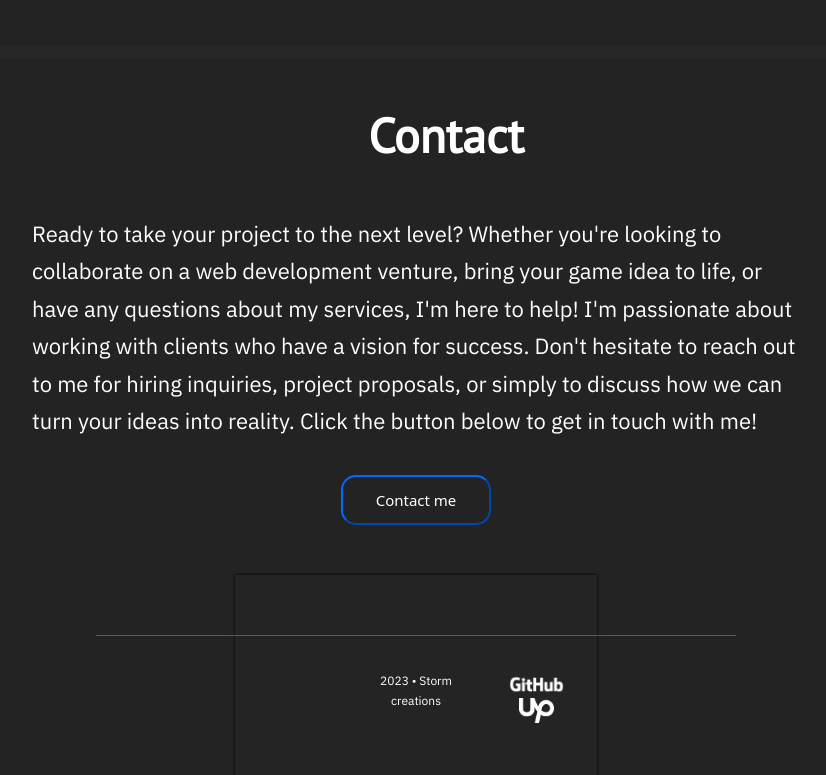
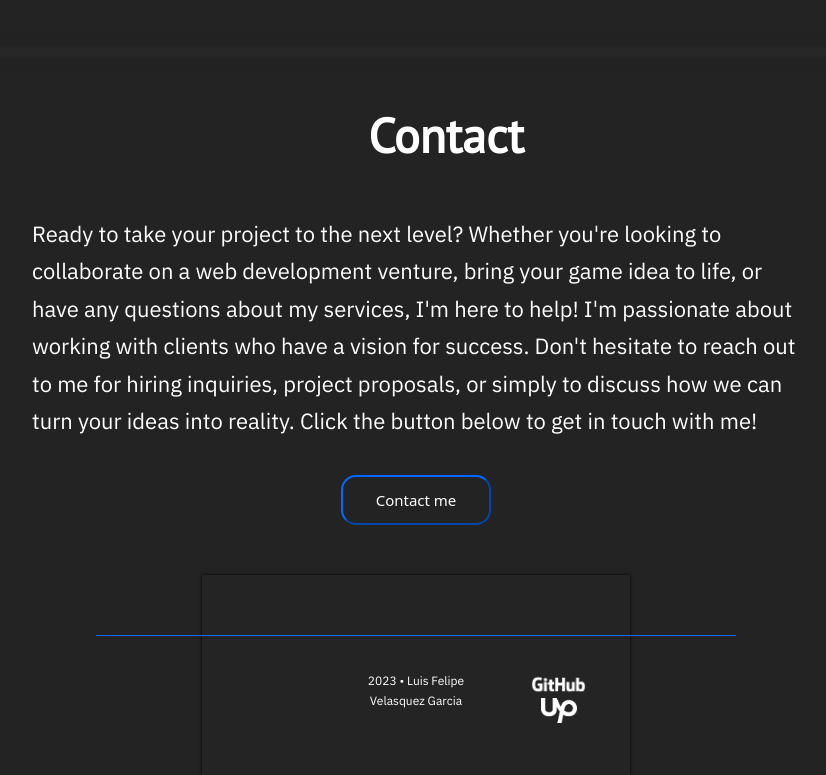
Before and after one commit to stormAster720/personal-portfolio, a plain HTML site: page index.html in a window 1280 px wide. Shown: the part 2436-3211 px from the top of the page, without its empty margins (224-1050 px from the left). Drawn offline with nearby package versions, Linux system fonts and the light colour scheme.

Commit message:
Updated footer info

```diff
--- a/index.html
+++ b/index.html
@@ -206,7 +206,7 @@
           <div class="col-sm"></div>
 
           <div class="col-sm ">
-            <p id="footer__author">2023 • Storm creations </p>
+            <p id="footer__author">2023 • Luis Felipe Velasquez Garcia </p>
 
           </div>
           <div class="col-sm">
```
Also changed, not shown: pages/about-me.html (+1 -1 lines), pages/blog.html (+1 -1 lines), pages/contact.html (+1 -1 lines), pages/projects.html (+1 -1 lines).
